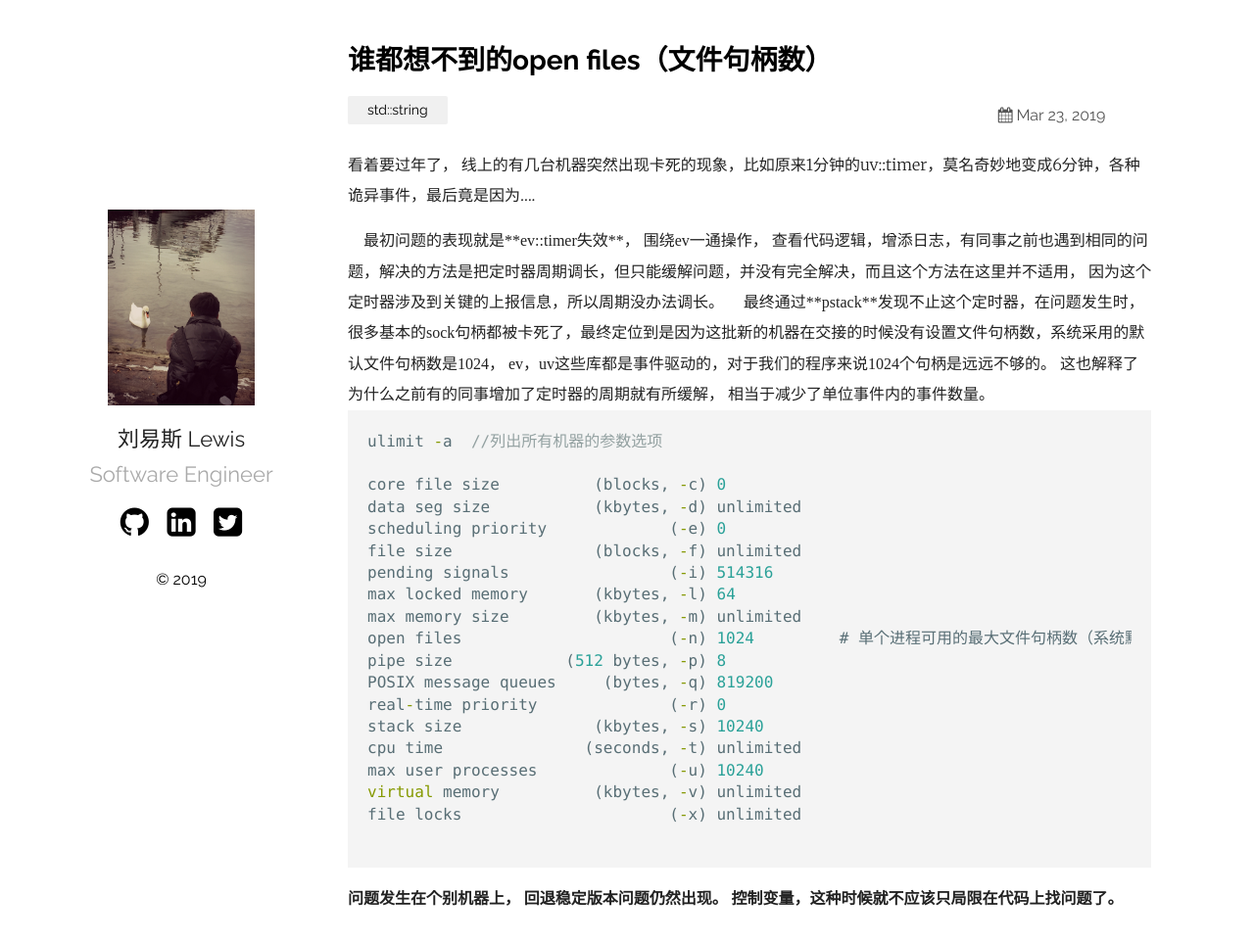
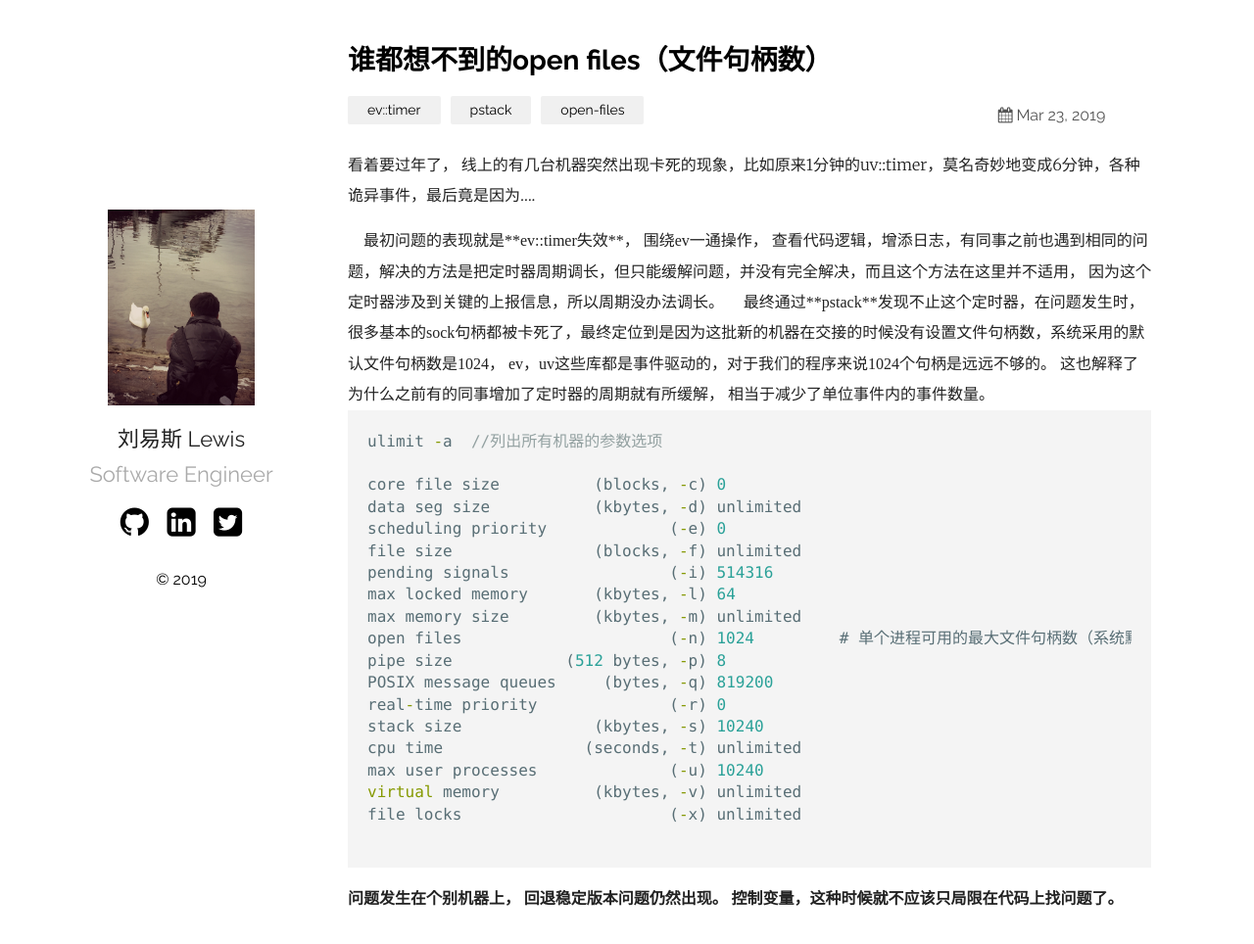
Before and after one commit to SonderEASE/lewis-blog.io, a Jekyll site: the page built from _posts/2020-01-14-open-files.markdown, in a window 1280 px wide and 978 px high. Shown: the top 964 px of the window at 98% size. Built offline with Jekyll 4.4.1, drawn with Linux system fonts in a browser that asks for light colours.

Commit message:
重新编辑

```diff
--- a/_posts/2020-01-14-open-files.markdown
+++ b/_posts/2020-01-14-open-files.markdown
@@ -2,7 +2,7 @@
 layout: post
 title:  "谁都想不到的open files（文件句柄数）"
 date:   2019-03-23 21:03:36 +0530
-categories: std::string
+categories: ev::timer pstack open-files
 ---
 看着要过年了， 线上的有几台机器突然出现卡死的现象，比如原来1分钟的uv::timer，莫名奇妙地变成6分钟，各种诡异事件，最后竟是因为....
 
```
